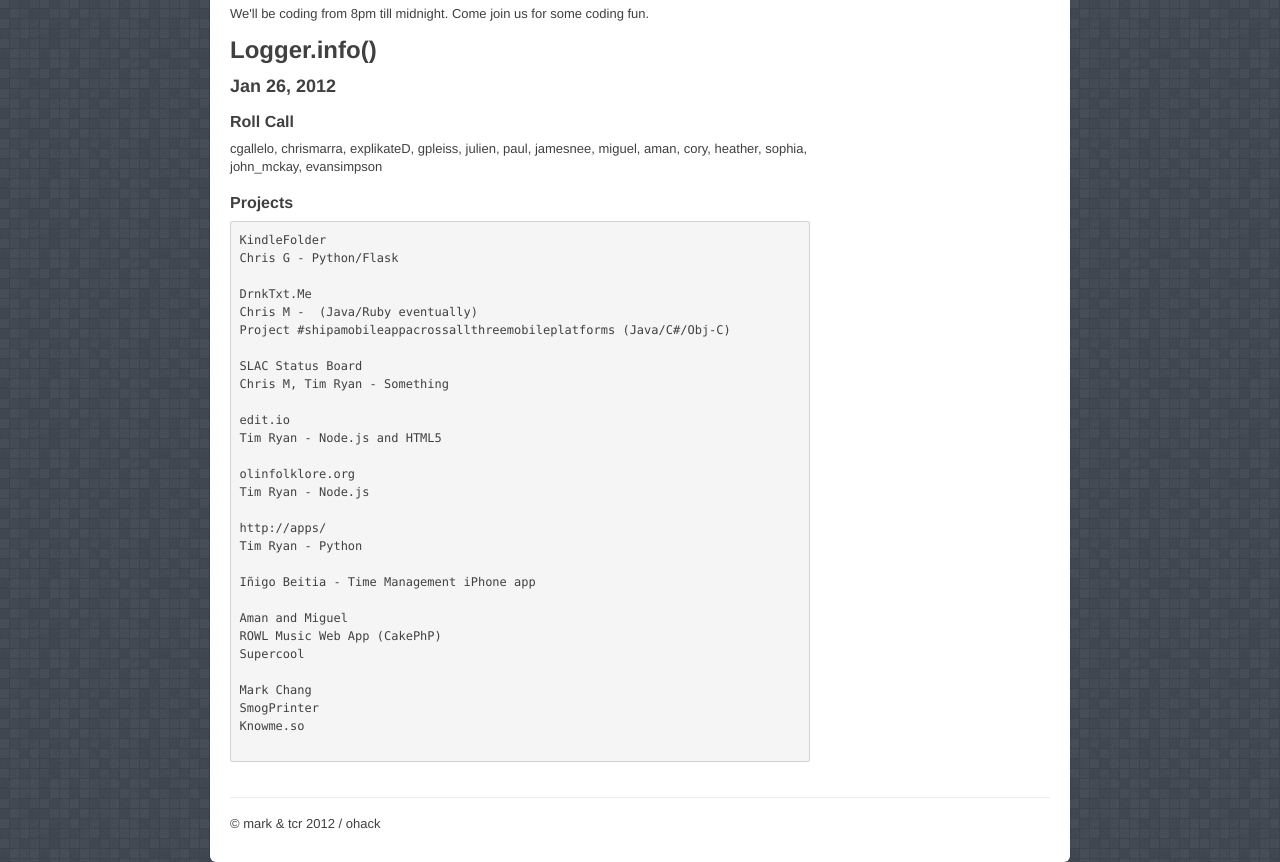
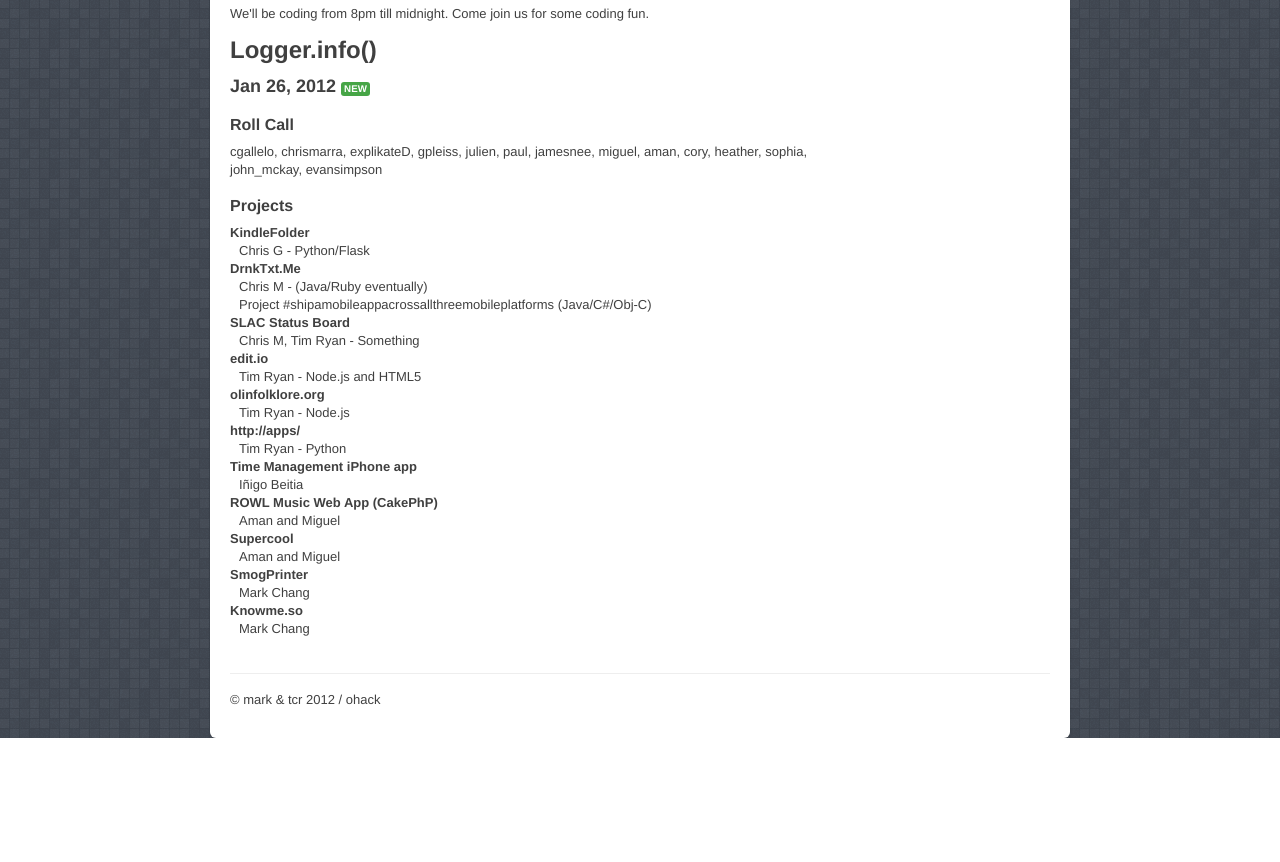
Before and after one commit to olin/ohack.us, a plain HTML site: page index.html in a window 1280 px wide. Shown: the part 292-1154 px from the top of the page. After the commit the page ends 1030 px from the top, so only its background shows below. Drawn offline with nearby package versions, Linux system fonts and the light colour scheme.

Commit message:
better list of projects

```diff
--- a/index.html
+++ b/index.html
@@ -114,7 +114,7 @@
 
 						<h2>Logger.info()</h2>
 
-						<h3>Jan 26, 2012</h3>
+						<h3>Jan 26, 2012 <span class="label success">New</span></h3>
 
 						<h4>Roll Call</h4>
 						<p>
@@ -123,36 +123,40 @@
 						</p>
 
 						<h4>Projects</h4>
-						<pre>
-KindleFolder
-Chris G - Python/Flask
 
-DrnkTxt.Me
-Chris M -  (Java/Ruby eventually)
-Project #shipamobileappacrossallthreemobileplatforms (Java/C#/Obj-C)
+						<dl>
+							<dt>KindleFolder</dt>
+							<dd>Chris G - Python/Flask</dd>
 
-SLAC Status Board
-Chris M, Tim Ryan - Something
+							<dt>DrnkTxt.Me</dt>
+							<dd>Chris M -  (Java/Ruby eventually)</dd>
+							<dd>Project #shipamobileappacrossallthreemobileplatforms (Java/C#/Obj-C)</dd>
 
-edit.io
-Tim Ryan - Node.js and HTML5
+							<dt>SLAC Status Board</dt>
+							<dd>Chris M, Tim Ryan - Something</dd>
 
-olinfolklore.org
-Tim Ryan - Node.js
+							<dt>edit.io</dt>
+							<dd>Tim Ryan - Node.js and HTML5</dd>
 
-http://apps/
-Tim Ryan - Python
+							<dt>olinfolklore.org</dt>
+							<dd>Tim Ryan - Node.js</dd>
 
-Iñigo Beitia - Time Management iPhone app
+							<dt>http://apps/</dt>
+							<dd>Tim Ryan - Python</dd>
 
-Aman and Miguel
-ROWL Music Web App (CakePhP)
-Supercool
+							<dt>Time Management iPhone app</dt>
+							<dd>Iñigo Beitia</dd>
 
-Mark Chang
-SmogPrinter
-Knowme.so
-						</pre>
+							<dt>ROWL Music Web App (CakePhP)</dt>
+							<dd>Aman and Miguel</dd>
+							<dt>Supercool</dt>
+							<dd>Aman and Miguel</dd>
+
+							<dt>SmogPrinter</dt>
+							<dd>Mark Chang</dd>
+							<dt>Knowme.so</dt>
+							<dd>Mark Chang</dd>
+
 					</div>
 
 					<div class="span4">
```
